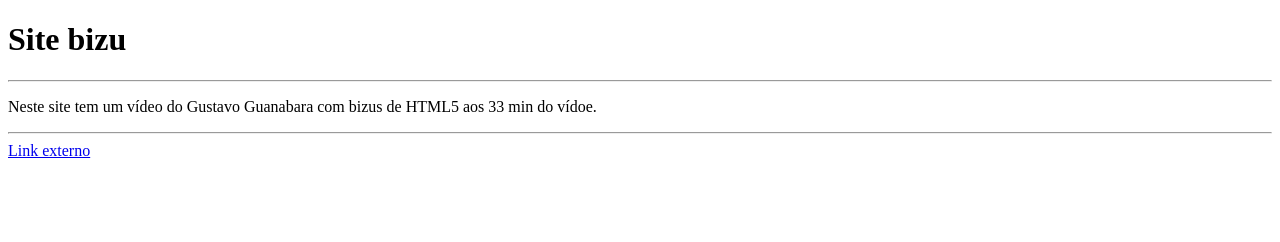
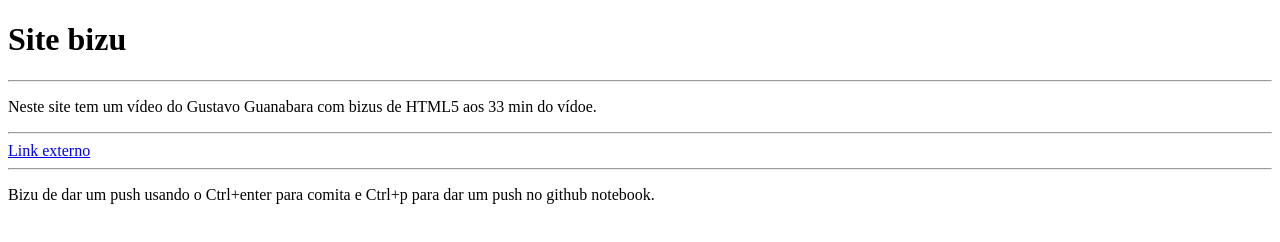
Before and after one commit to jrsc-teacher/projeto_git, a plain HTML site: page site_exemplo/index.html in a window 1280 px wide. Drawn offline with Linux system fonts and the light colour scheme.

Commit message:
adicionei mais um bizu.

```diff
--- a/site_exemplo/index.html
+++ b/site_exemplo/index.html
@@ -12,5 +12,9 @@
     <p>Neste site tem um vídeo do Gustavo Guanabara com bizus de HTML5 aos 33 min do vídoe.</p>
     <hr>
     <a href="https://www.cursoemvideo.com/curso/curso-de-git-e-github/aulas/aulas-de-git-e-github/modulos/criando-o-primeiro-repositorio-curso-de-git-e-github/" target="_blank">Link externo</a>
+    <hr>
+    <p>Bizu de dar um push usando o Ctrl+enter para comita e Ctrl+p para dar um push
+        no github notebook.</p>
+
 </body>
 </html>
```
